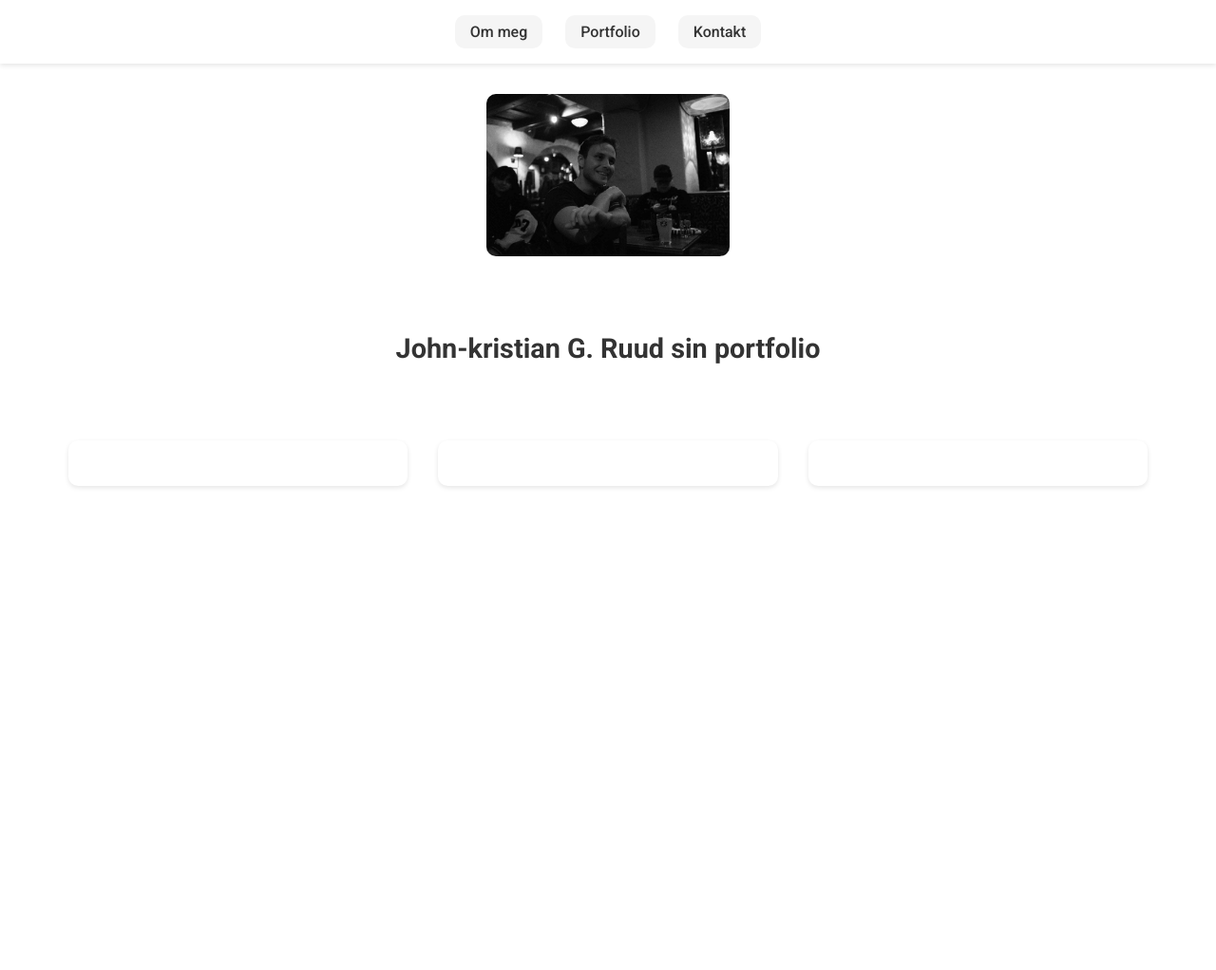
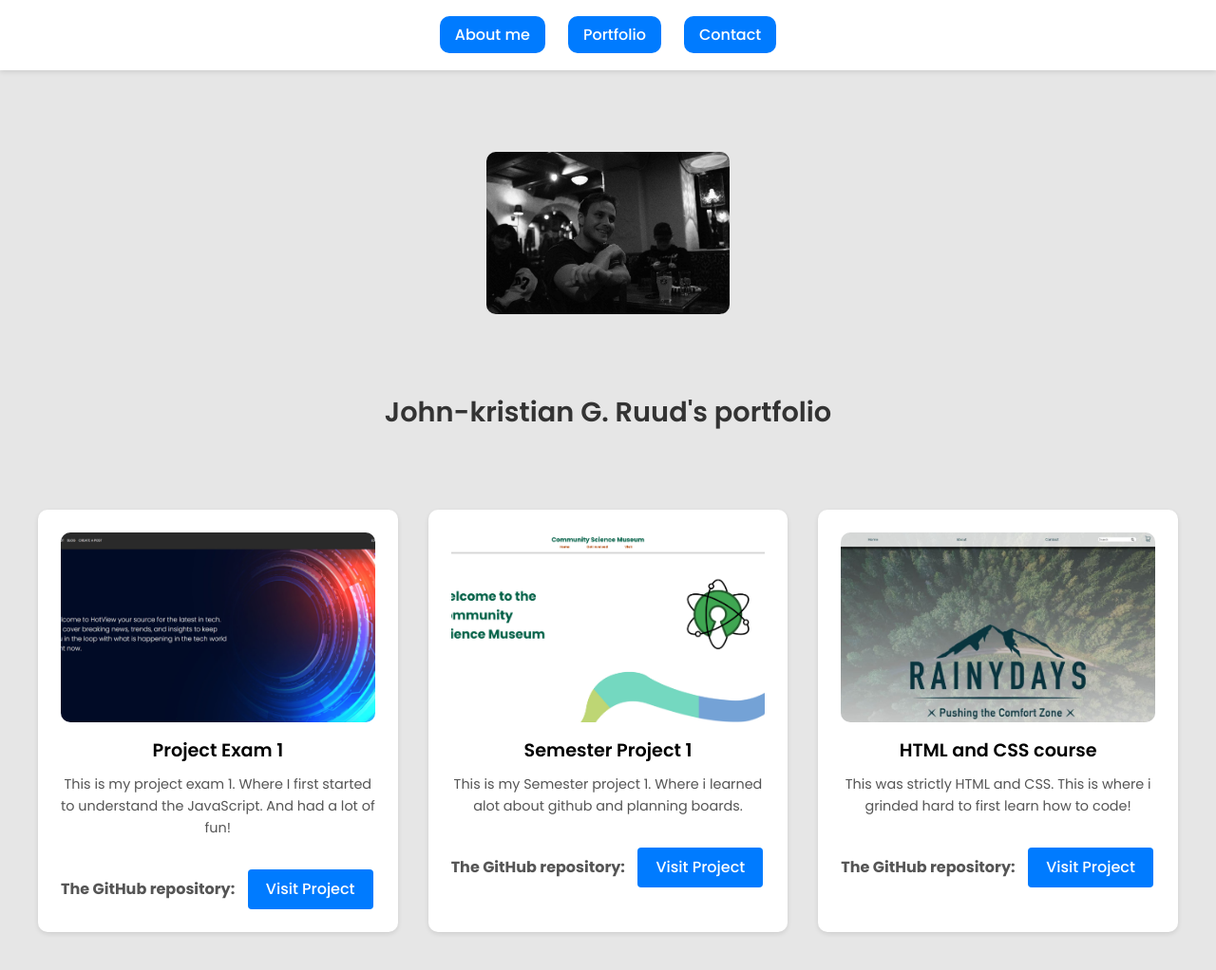
Before and after one commit to johnruud3/POR1-John-Kr, a plain HTML site: page index.html in a window 1280 px wide. Shown: the whole page at 95% size. Before the commit the page ends 800 px from the top, so only its background shows below. Drawn offline with Linux system fonts and the light colour scheme.

Commit message:
- Changed

```diff
--- a/index.html
+++ b/index.html
@@ -7,15 +7,15 @@
     <link rel="stylesheet" href="styling/style.css">
     <link rel="preconnect" href="https://fonts.googleapis.com">
     <link rel="preconnect" href="https://fonts.gstatic.com" crossorigin>
-    <link href="https://fonts.googleapis.com/css2?family=Roboto:ital,wght@0,100..900;1,100..900&display=swap" rel="stylesheet">
+    <link href="https://fonts.googleapis.com/css2?family=Poppins:ital,wght@0,100;0,200;0,300;0,400;0,500;0,600;0,700;0,800;0,900;1,100;1,200;1,300;1,400;1,500;1,600;1,700;1,800;1,900&display=swap" rel="stylesheet">
 </head>
 <body>
     <header>
         <nav>
         <ul class="nav-links">
-            <li><a href="#about">Om meg</a></li>
+            <li><a href="#about">About me</a></li>
             <li><a href="#portfolio">Portfolio</a></li>
-            <li><a href="#contact">Kontakt</a></li>
+            <li><a href="#contact">Contact</a></li>
         </ul>
     </nav>
     </header>
@@ -28,18 +28,48 @@
 
 
     <div class="header-content">
-            <h1>John-kristian G. Ruud sin portfolio</h1>
+            <h1>John-kristian G. Ruud's portfolio</h1>
         </div>
 
     <main class="portfolio-container">
         <div class="portfolio-card">
-            <!-- Portfolio item 1 -->
+            <a href="https://eloquent-zabaione-d9885d.netlify.app/" target="_blank">
+            <img src="/thumbnails/PE1.jpg" alt="Portfolio Item 1" class="portfolio-image">
+             </a>
+            <h2>Project Exam 1</h2>
+            <p>This is my project exam 1. Where I first started to understand the JavaScript. And had a lot of fun!</p>
+            <h3>
+                The GitHub repository:
+            <a href="https://github.com/johnruud3/FED1-PE1-johnruud3." target="_blank" rel="noopener noreferrer" class="portfolio-btn">
+                Visit Project
+            </a>
+            </h3>
+                </div>
+        <div class="portfolio-card">
+            <a href="https://semesterproject1-john-kr.netlify.app/" target="_blank">
+            <img src="/thumbnails/semesterproject1.jpg" alt="Portfolio Item 3" class="portfolio-image">
+            </a>
+            <h2>Semester Project 1</h2>
+            <p>This is my Semester project 1. Where i learned alot about github and planning boards.</p>
+            <h3>
+                The GitHub repository:
+            <a href="https://github.com/johnruud3/Semesterproject" target="_blank" rel="noopener noreferrer" class="portfolio-btn">
+                Visit Project
+            </a>
+            </h3>
         </div>
         <div class="portfolio-card">
-            <!-- Portfolio item 2 -->
-        </div>
-        <div class="portfolio-card">
-            <!-- Portfolio item 3 -->
+            <a href="https://rainydays-john-kr.netlify.app/headerpage.html" target="_blank">
+            <img src="/thumbnails/Rainydays.jpg" alt="Portfolio Item 2" class="portfolio-image">
+            </a>
+            <h2>HTML and CSS course</h2>
+            <p>This was strictly HTML and CSS. This is where i grinded hard to first learn how to code!</p>
+            <h3>
+                The GitHub repository:
+            <a href="https://github.com/johnruud3/Rayny-Days-final-main" target="_blank" rel="noopener noreferrer" class="portfolio-btn">
+                Visit Project
+            </a>
+            </h3>
         </div>
     </main>
 </body>
--- a/styling/style.css
+++ b/styling/style.css
@@ -2,13 +2,25 @@
     margin: 0;
     padding: 0;
     box-sizing: border-box;
-    font-family: roboto, sans-serif;
+    font-family: 'Poppins', sans-serif;
+}
+
+body {
+    background-color: #f4f4f4;
+    color: #333;
+    background-color: rgb(230, 230, 230);
+    line-height: 1.6;
+    margin-top: 10rem;
+    margin-bottom: 5rem;
 }
 
 header {
     background-color: #ffffff;
     padding: 1.5rem 2rem;
     box-shadow: 0 2px 5px rgba(0,0,0,0.1);
+    position: fixed;
+    top: 0;
+    width: 100%;
 }
 
 .header-content {
@@ -21,6 +33,32 @@ header {
 h1 {
     color: #333;
     font-size: 1.8rem;
+    font-weight: 600;
+}
+
+h2 {
+    color: #000000;
+    font-size: 1.2rem;
+    margin-top: 0.5rem;
+    font-weight: 600;
+}
+
+h3 {
+    color: #555;
+    font-size: 1rem;
+    margin-top: 0.5rem;
+    text-align: left;
+    margin-top: 2rem;
+}
+
+p {
+    color: #555;
+    font-size: 0.9rem;
+    margin-top: 0.5rem;
+}
+
+a {
+    text-decoration: none;
 }
 
 .profile-image-container {
@@ -34,6 +72,7 @@ h1 {
 .profile-image {
     width: 20%;
     border-radius: 10px;
+
 }
 
 nav {
@@ -51,8 +90,8 @@ nav ul {
 
 nav ul li a {
     text-decoration: none;
-    color: #333;
-    background-color: #f5f5f5;
+    color: #ffffff;
+    background-color: #007bff;
     font-weight: 500;
     transition: color 0.3s ease;
     border: none;
@@ -61,17 +100,17 @@ nav ul li a {
 }
 
 nav ul li a:hover {
-    background-color: #f0f0f0;
-    color: #777777;
+    background-color: #0056b3;
+    color: #fff;
 }
 
 .portfolio-container {
     max-width: 1200px;
     margin: 2rem auto;
-    padding: 0 2rem;
     display: grid;
     grid-template-columns: repeat(auto-fit, minmax(300px, 1fr));
     gap: 2rem;
+    text-align: center;
 }
 
 .portfolio-card {
@@ -85,3 +124,26 @@ nav ul li a:hover {
 .portfolio-card:hover {
     transform: translateY(-5px);
 }
+
+.portfolio-image {
+    width: 100%;
+    height: 200px;
+    object-fit: cover;
+    border-radius: 10px;
+    cursor: pointer;
+}
+
+.portfolio-btn {
+    display: inline-block;
+    padding: 0.5em 1.2em;
+    background-color: #007bff;
+    color: #fff !important;
+    text-decoration: none;
+    border-radius: 4px;
+    font-weight: 500;
+    transition: background 0.2s;
+    margin-left: 10px;
+}
+.portfolio-btn:hover {
+    background-color: #0056b3;
+}
```
Also changed, not shown: thumbnails/PE1.jpg (added), thumbnails/PE1.png (deleted), thumbnails/Rainydays.jpg (added), thumbnails/semesterproject1.jpg (added), thumbnails/semesterproject1.png (deleted), 1 other file.
